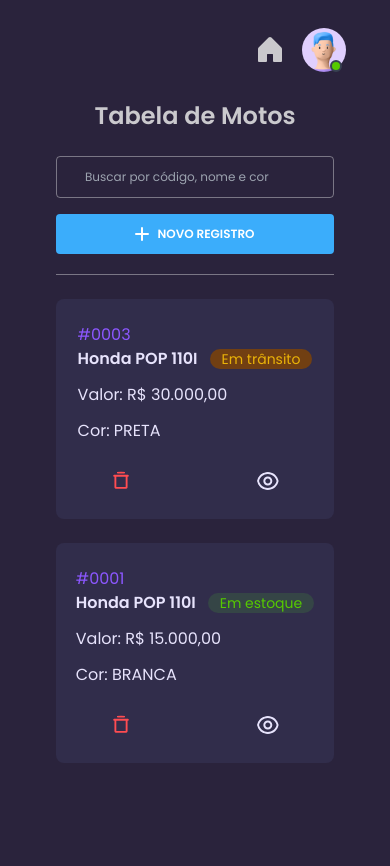
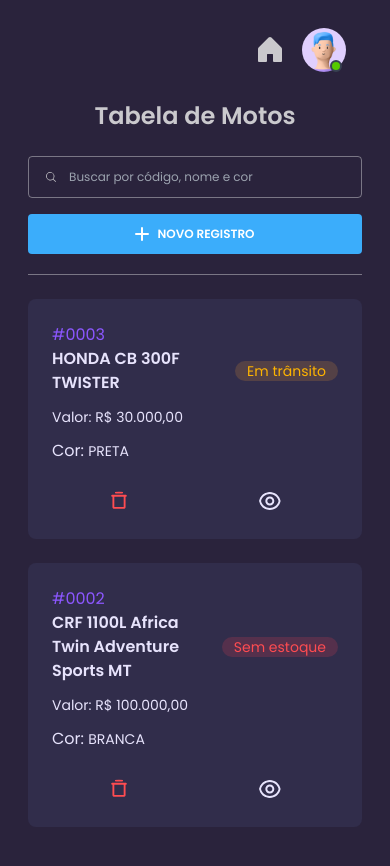
Before and after one commit to ximeen/teste-motocaSystems-frontEnd, a React (Vite) app: page / in a window 390 px wide. Shown: the top 866 px of the page. Before the commit the page ends 844 px from the top, so only its background shows below. Built offline with nearby package versions, Linux system fonts and the light colour scheme; data requests are answered from the project's data file.

Commit message:
:up: update readme and refactoring responsive  homepage project

```diff
--- a/src/components/Item.tsx
+++ b/src/components/Item.tsx
@@ -33,7 +33,7 @@ export function Item({ motorcycle }: ItemProps) {
   }
 
   const statusStyle = tv({
-    base: 'px-3 leading-7 rounded-full text-sm ',
+    base: 'px-3 leading-7 rounded-full text-sm whitespace-nowrap',
     variants: {
       color: {
         emEstoque: 'text-green-500 bg-green-900',
@@ -56,19 +56,19 @@ export function Item({ motorcycle }: ItemProps) {
 
 
   return (
-    <div className="lg:font-medium bg-violet-900 rounded-lg lg:px-14 py-6 flex flex-col lg:flex-row justify-between items-center hover:bg-violet-900/80">
-      <div className='flex flex-col lg:flex-row justify-center lg:items-center'>
+    <div className="lg:font-medium bg-violet-900 rounded-lg px-6 lg:px-14 py-6 flex flex-col lg:flex-row justify-between  hover:bg-violet-900/80">
+      <div className='flex flex-col lg:flex-row lg:items-center'>
         <span className="mr-24 text-violet-500">{motorcycle.code}</span>
 
         <div className="text-slate-200 flex flex-col gap-3 flex-1">
-          <div className="flex gap-3 items-center">
-            <h2 className="font-semibold lg:text-lg ">Honda POP 110I</h2>
+          <div className="flex gap-3 items-center justify-between">
+            <h2 className="font-semibold lg:text-lg ">{motorcycle.model}</h2>
             <span className={statusStyle({ color: motorcycle.status })}>
             {formattedStatus[motorcycle.status]}
           </span>
           </div>
-          <span className="block">Valor: {formattedValue}</span>
-          <span>Cor: <strong className='uppercase font-normal'>{motorcycle.color}</strong></span>
+          <span className=" text-sm">Valor: {formattedValue}</span>
+          <span>Cor: <strong className='uppercase font-normal text-sm'>{motorcycle.color}</strong></span>
         </div>
       </div>
       <div className="flex gap-4 items-center w-full justify-around lg:w-auto mt-6 lg:mt-0">
--- a/src/database/db.json
+++ b/src/database/db.json
@@ -9,12 +9,12 @@
       "status": "emTransito"
     },
     {
-      "id": "978f",
-      "code": "#0001",
-      "model": "HONDA POP 101I",
+      "id": "123123a",
+      "code": "#0002",
+      "model": "CRF 1100L Africa Twin Adventure Sports MT",
       "color": "BRANCA",
-      "value": 15000,
-      "status": "emEstoque"
+      "value": 100000,
+      "status": "semEstoque"
     }
   ]
 }
--- a/src/main.tsx
+++ b/src/main.tsx
@@ -3,7 +3,6 @@ import ReactDOM from 'react-dom/client'
 import { App } from './App.tsx'
 import { QueryClientProvider } from '@tanstack/react-query'
 import { queryClient } from './lib/queryClient.ts'
-import 'react-toastify/dist/ReactToastify.css';
 import './styles/globals.css'
 
 
--- a/src/pages/Home.tsx
+++ b/src/pages/Home.tsx
@@ -35,7 +35,7 @@ export function Home() {
 
   return (
     <div>
-      <div className="mx-14">
+      <div className="mx-7 lg:mx-14">
         <div className="border-b pb-5 border-slate-300/50 text-slate-300 flex flex-col lg:flex-row justify-between items-center">
           <h1 className="font-semibold text-2xl ">Tabela de Motos</h1>
           <div className="flex flex-col lg:flex-row w-full lg:w-auto gap-4 mt-6 lg:mt-0">
--- a/tailwind.config.js
+++ b/tailwind.config.js
@@ -9,6 +9,7 @@ export default {
       colors: {
         violet: {
           500: '#8C57FF',
+          800: '#41365C',
           900: '#312D4B',
           950: '#2A233C',
         },
@@ -26,6 +27,11 @@ export default {
         },
         red: {
           500: '#FF4C51',
+          900: '#55304C',
+        },
+        yellow: {
+          500: '#FFB400',
+          900: '#544146',
         },
       },
       fontFamily:{
```
Also changed, not shown: public/readmeImages/logoMotoca.png (added), 1 other file (tests, documents, lock files or other folders).
